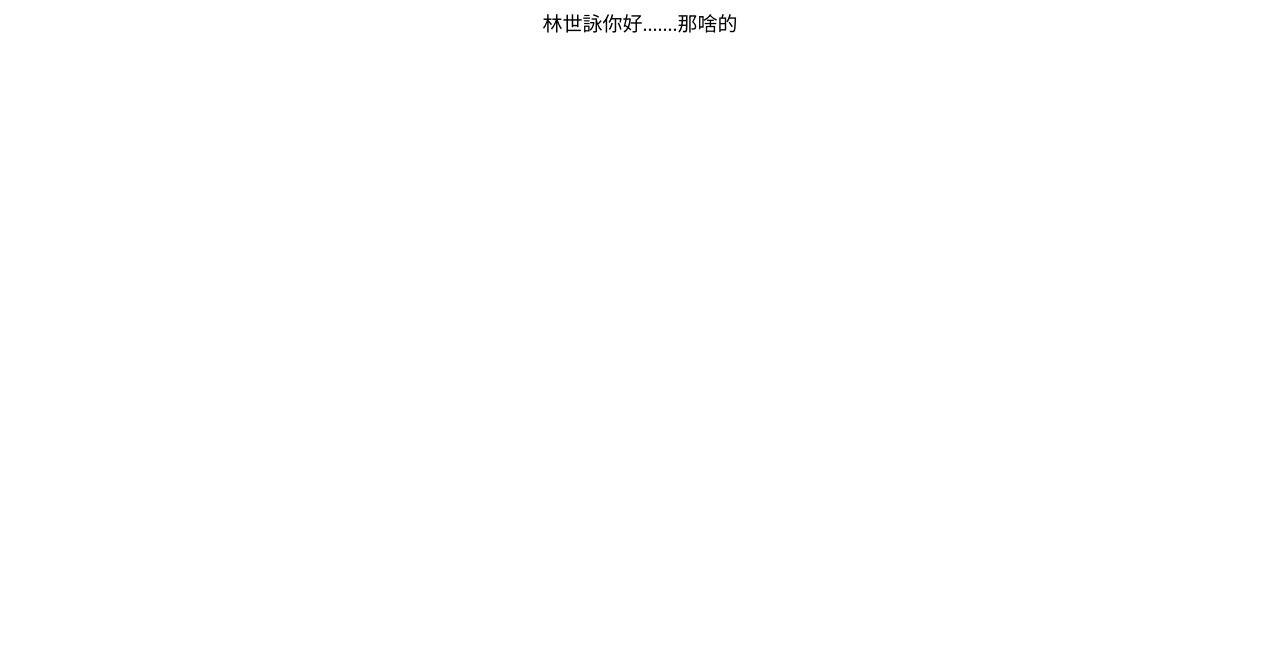
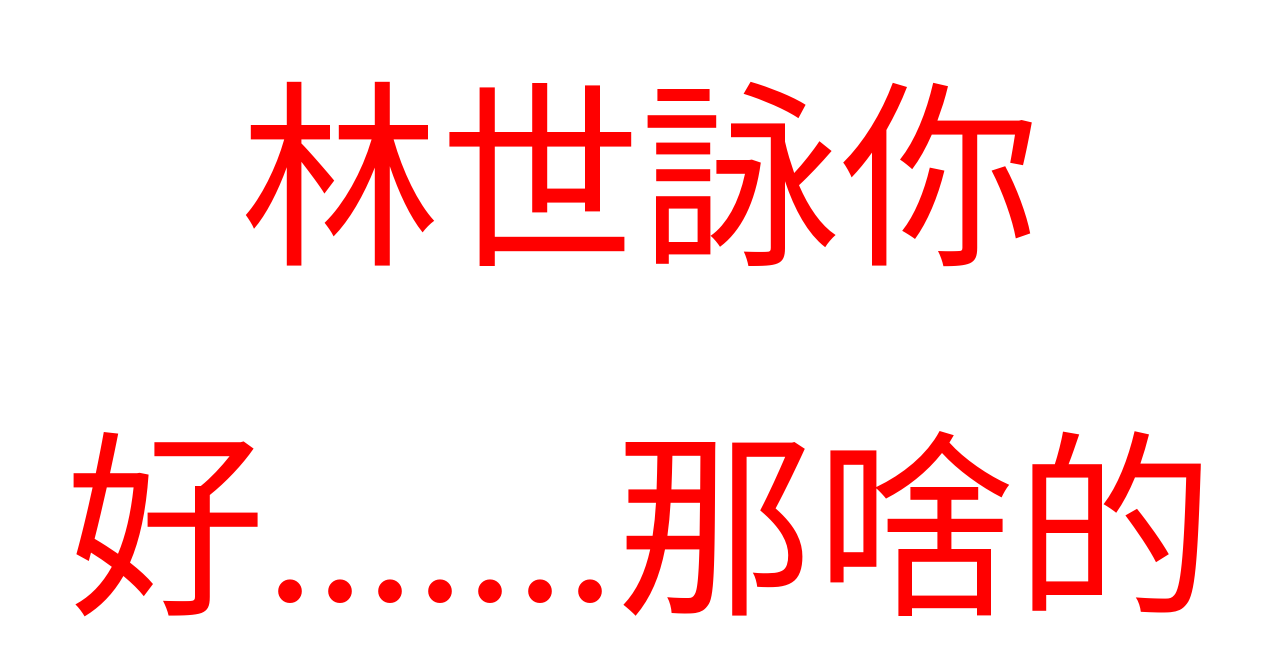
Before and after one commit to juzi520/juzi520.github.io, a plain HTML site: page index.html in a window 1280 px wide. Drawn offline with Linux system fonts and the light colour scheme.

Commit message:
Update index.html

```diff
--- a/index.html
+++ b/index.html
@@ -4,7 +4,7 @@
 <meta charset="utf-8">
 
 <style type="text/css">
-.a{ font-size: 20px; font-family: "MicroSoft YaHei"; text-align: center;}
+.a{ font-size: 200px; font-family: "MicroSoft YaHei"; text-align: center; line-height: 350px; color: red;}
 </style>
 </head>
 
```
